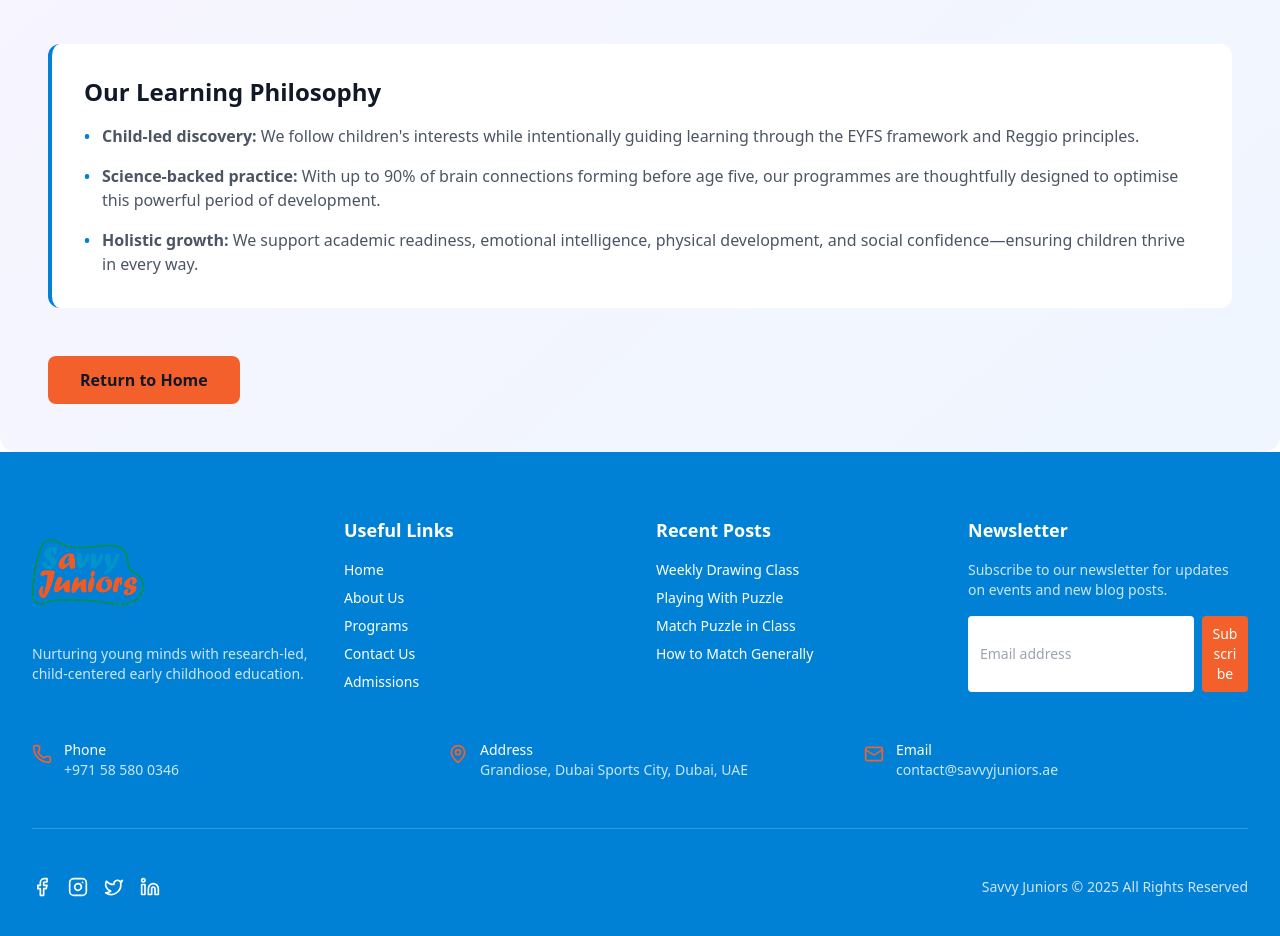
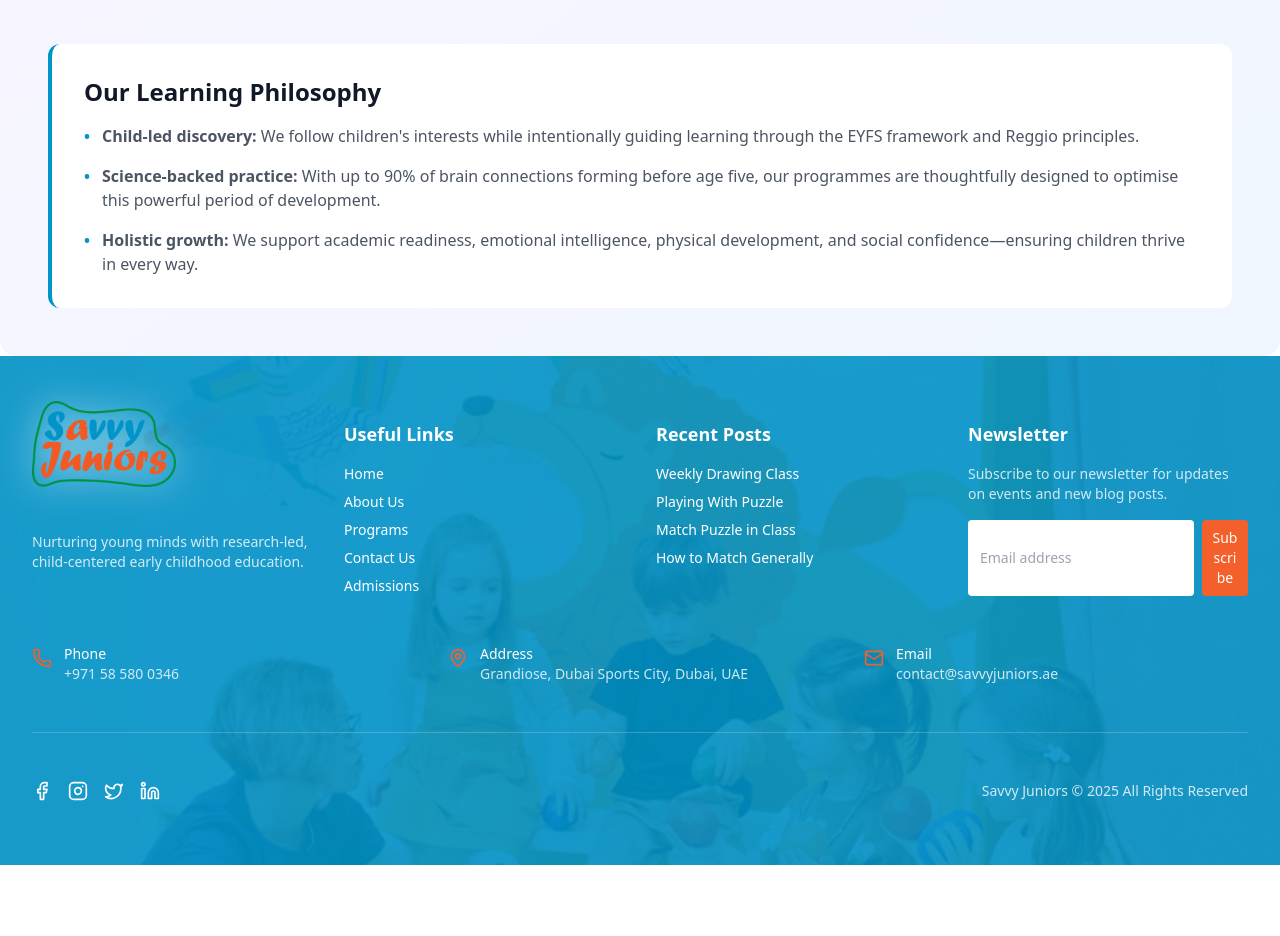
Before and after one commit to kiranmj0/savvy_juniors, a React (Vite) app: page /about in a window 1280 px wide. Shown: the part 680-1616 px from the top of the page. After the commit the page ends 1545 px from the top, so only its background shows below. Built offline with nearby package versions, Linux system fonts and the light colour scheme.

Commit message:
added color combination changes

```diff
--- a/client/components/Footer.tsx
+++ b/client/components/Footer.tsx
@@ -5,22 +5,27 @@ export default function Footer() {
   const currentYear = new Date().getFullYear();
 
   return (
-    <footer className="bg-primary text-white">
-      <div className="max-w-7xl mx-auto px-4 sm:px-6 lg:px-8 py-16">
+    <footer className="footer-bg relative text-white bg-primary">
+      <div className="relative z-10 max-w-7xl mx-auto px-4 sm:px-6 lg:px-8 py-16">
         <div className="grid grid-cols-1 md:grid-cols-4 gap-8 mb-12">
           {/* Brand */}
           <div>
-            <div className="flex items-center gap-3 mb-4">
+            <div className="flex items-center gap-3 mb-4 -mt-12">
+              <div className="relative group">
+                {/* Strong outline/shadow behind logo */}
                 <img
                   src="/navvy_image.png"
                   alt="Savvy Juniors"
-                className="h-28 w-28 object-contain"
+                  className="relative h-36 w-36 object-contain filter drop-shadow-[0_0_20px_rgba(255,255,255,0.8)] transform transition-transform duration-500 group-hover:scale-110"
                   onError={(e) => {
                     e.currentTarget.style.display = 'none';
                     const nextEl = e.currentTarget.nextElementSibling as HTMLElement;
                     if (nextEl) nextEl.style.display = 'flex';
                   }}
                 />
+              </div>
+
+              {/* Fallback text logo */}
               <div className="hidden items-center gap-1">
                 <span className="text-2xl font-bold text-white">S</span>
                 <span className="text-2xl font-bold text-accent">a</span>
@@ -28,6 +33,7 @@ export default function Footer() {
                 <span className="text-2xl font-bold text-accent ml-1">Juniors</span>
               </div>
             </div>
+
             <p className="text-sm text-white/80">
               Nurturing young minds with research-led, child-centered early childhood education.
             </p>
--- a/client/global.css
+++ b/client/global.css
@@ -6,6 +6,7 @@
 @tailwind utilities;
 
 @layer base {
+
   /**
    * Tailwind CSS theme
    * tailwind.config.ts expects the following color variables to be expressed as HSL values.
@@ -118,3 +119,19 @@
     white-space: pre;
   }
 }
+
+/* Footer background image */
+.footer-bg::before {
+  content: '';
+  position: absolute;
+  inset: 0;
+  background-image: url('/public/home_image.jpg');
+  /* image path relative to public folder */
+  background-repeat: no-repeat;
+  background-size: cover;
+  background-position: center;
+  opacity: 0.1;
+  /* 10% opacity */
+  z-index: 0;
+  /* behind content */
+}
--- a/client/pages/About.tsx
+++ b/client/pages/About.tsx
@@ -89,14 +89,14 @@ export default function About() {
               </ul>
             </div>
 
-            <div className="mt-12">
+            {/* <div className="mt-12">
               <Link
                 to="/"
                 className="inline-block bg-accent hover:bg-orange-600 text-gray-900 px-8 py-3 rounded-lg font-bold transition-all transform hover:scale-105"
               >
                 Return to Home
               </Link>
-            </div>
+            </div> */}
           </div>
         </div>
       </div>
--- a/client/pages/Index.tsx
+++ b/client/pages/Index.tsx
@@ -217,7 +217,7 @@ export default function Home() {
                   to="/contact"
                   className="bg-accent hover:bg-orange-600 text-gray-900 px-8 py-4 rounded-lg font-bold text-lg transition-all transform hover:scale-105 hover:shadow-xl text-center group relative overflow-hidden"
                 >
-                  <span className="relative z-10">Book Your Visit</span>
+                  <span className="relative z-10 text-white">Book Your Visit</span>
                   <div className="absolute inset-0 bg-gradient-to-r from-orange-400 to-orange-600 transform scale-x-0 group-hover:scale-x-100 transition-transform origin-left duration-300"></div>
                 </Link>
                 <a
@@ -430,7 +430,7 @@ export default function Home() {
                 className="bg-accent hover:bg-accent/90 text-primary px-8 py-3 rounded-lg font-bold transition-all duration-300 inline-block hover:scale-105 hover:shadow-xl group relative overflow-hidden animate-fade-in-up"
                 style={{ animationDelay: '1s' }}
               >
-                <span className="relative z-10">Get In Touch</span>
+                <span className="relative z-10 text-white">Get In Touch</span>
                 <div className="absolute inset-0 bg-gradient-to-r from-orange-400 to-orange-600 transform scale-x-0 group-hover:scale-x-100 transition-transform origin-left duration-300"></div>
               </Link>
             </div>
--- a/tailwind.config.ts
+++ b/tailwind.config.ts
@@ -20,7 +20,7 @@ export default {
         background: "hsl(var(--background))",
         foreground: "hsl(var(--foreground))",
         primary: {
-          DEFAULT: "hsl(var(--primary))",
+          DEFAULT: "hsl(195.82deg 100% 39.41%)",
           foreground: "hsl(var(--primary-foreground))",
         },
         secondary: {
```
Lines whose indentation alone changed are shown as unchanged.
